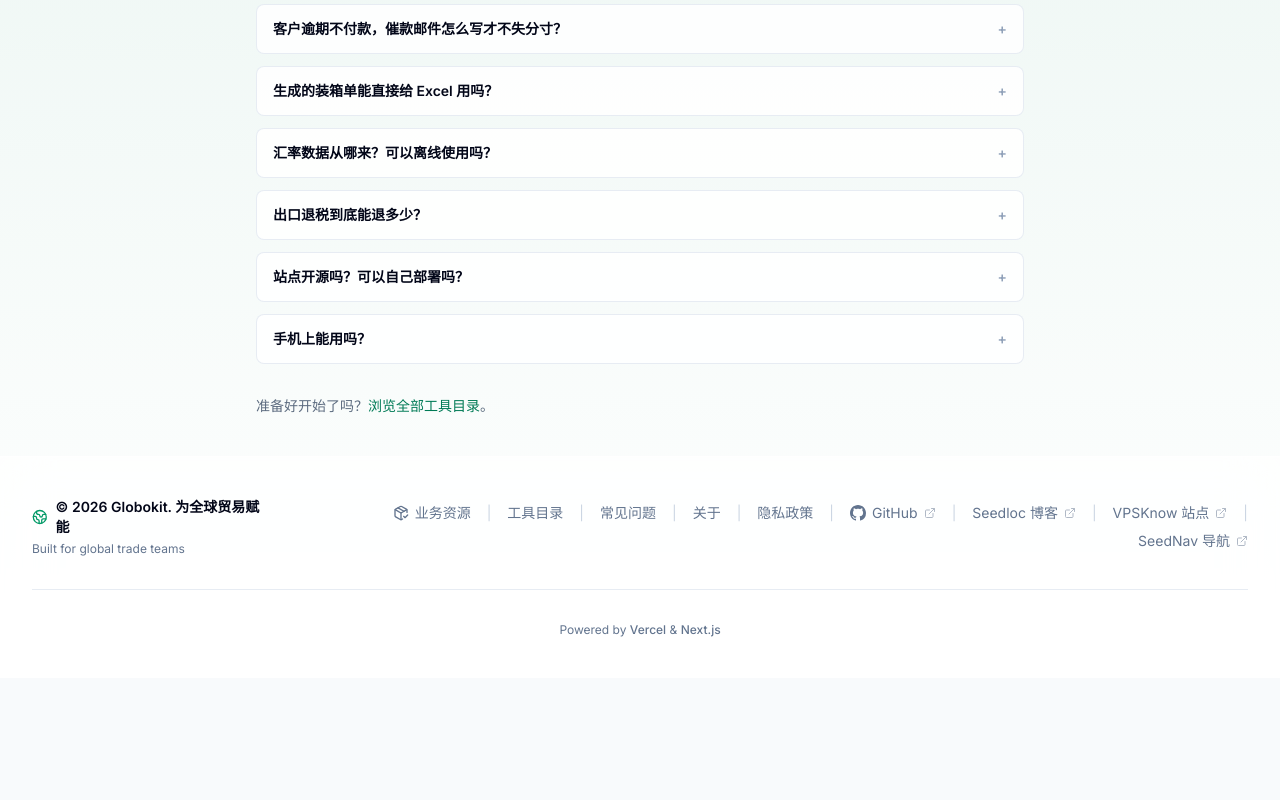
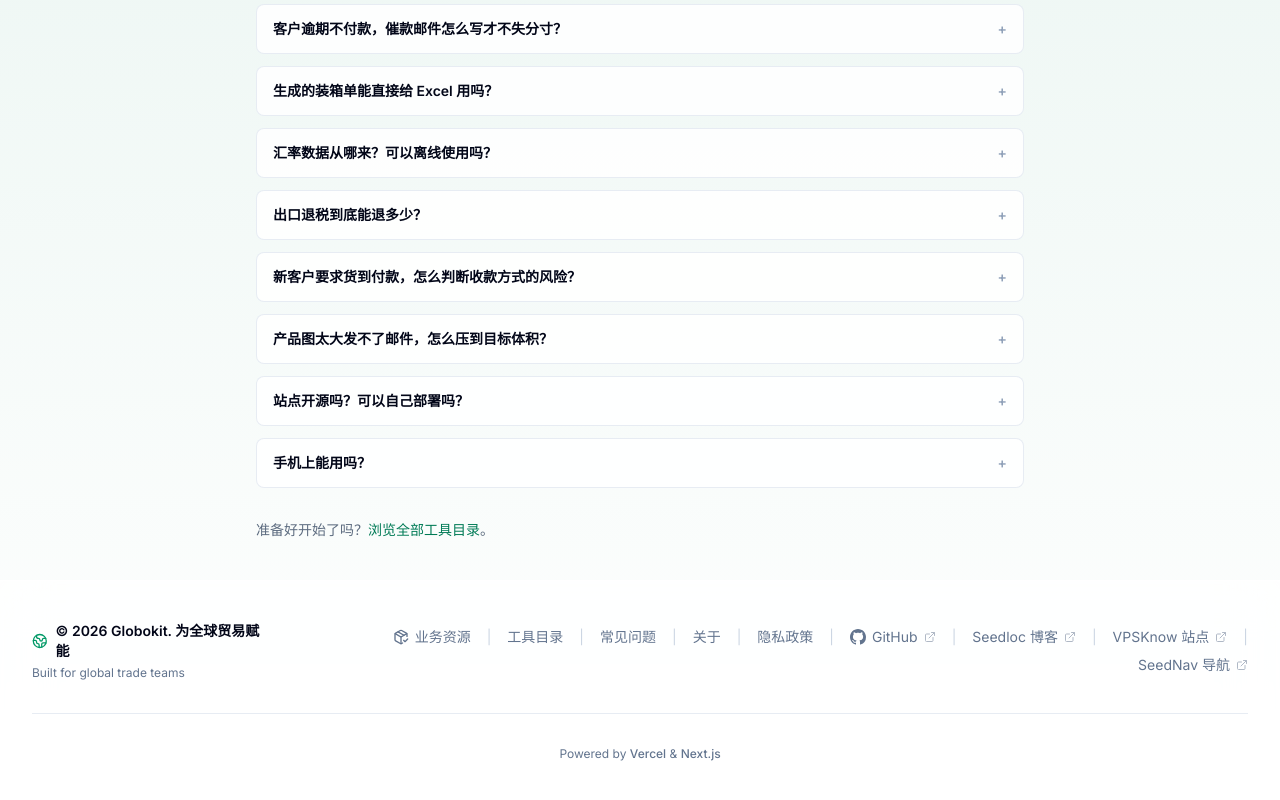
Before and after one commit to everett7623/Globokit, a Next.js app: page /faq in a window 1280 px wide. Shown: the part 707-1507 px from the top of the page. Before the commit the page ends 1385 px from the top, so only its background shows below. Built offline with nearby package versions, Linux system fonts and the light colour scheme.

Commit message:
站内曝光收尾：收款风险速查与图片压缩接入 FAQ 深链与首页业务流分组

```diff
--- a/app/faq/page.tsx
+++ b/app/faq/page.tsx
@@ -75,6 +75,18 @@ const FAQS: Array<{ question: string; answer: string; href?: string; hrefLabel?:
     hrefLabel: '打开退税计算器',
   },
   {
+    question: '新客户要求货到付款，怎么判断收款方式的风险？',
+    answer: '收款方式风险速查把 T/T、信用证、D/P、D/A、O/A 等方式按风险等级与适用场景做了对比，并给出防坑要点。经验顺序：新客户优先前 T/T 或即期信用证；D/A 与 O/A 属于赊销，务必投保出口信用保险。',
+    href: '/tools/payment-risk-guide',
+    hrefLabel: '打开收款风险速查',
+  },
+  {
+    question: '产品图太大发不了邮件，怎么压到目标体积？',
+    answer: '产品图片压缩工具在浏览器本地批量压缩（最多 20 张），可设最大边长、质量与输出格式（JPEG/WebP/PNG），处理完直接下载，图片不会上传到任何服务器。',
+    href: '/tools/image-compressor',
+    hrefLabel: '打开图片压缩工具',
+  },
+  {
     question: '站点开源吗？可以自己部署吗？',
     answer: '开源，GPL-3.0 协议，基于 Next.js 构建，README 提供一键部署到 Vercel 的按钮。发现计算错误或想提需求，欢迎在 GitHub Issues 反馈。',
     href: '/about',
--- a/components/home/home-data.ts
+++ b/components/home/home-data.ts
@@ -154,9 +154,9 @@ export const WORKFLOW_GROUPS: Array<{
   icon: ComponentType<{ className?: string }>
   accent: string
 }> = [
-  { title: '客户报价', caption: '标准化采购成本，核算阶梯单价、保本销量、付款条件、汇率和成交利润', toolIds: ['supplier-quote-comparison', 'tiered-quote-calculator', 'order-break-even-calculator', 'quote-calculator', 'payment-terms-calculator', 'fx-sensitivity-calculator', 'unit-converter', 'container-load-calculator', 'export-tax-rebate-calculator'], icon: CircleDollarSign, accent: 'from-emerald-500 to-cyan-500' },
+  { title: '客户报价', caption: '标准化采购成本，核算阶梯单价、保本销量、付款条件、汇率和成交利润', toolIds: ['supplier-quote-comparison', 'tiered-quote-calculator', 'order-break-even-calculator', 'quote-calculator', 'payment-terms-calculator', 'payment-risk-guide', 'fx-sensitivity-calculator', 'unit-converter', 'container-load-calculator', 'export-tax-rebate-calculator'], icon: CircleDollarSign, accent: 'from-emerald-500 to-cyan-500' },
   { title: '货代询价', caption: '确认计费重、渠道总价与费用责任', toolIds: ['express-channel-comparison', 'air-freight-calculator', 'ocean-freight-calculator', 'freight-charge-audit'], icon: Plane, accent: 'from-lime-500 to-emerald-500' },
-  { title: '出货执行', caption: '核对包装、装柜、码托、报关、异常费用和交付日期', toolIds: ['packaging-plan-comparison', 'container-load-calculator', 'pallet-load-calculator', 'customs-cost-calculator', 'demurrage-detention-calculator', 'delivery-date-calculator'], icon: Container, accent: 'from-cyan-500 to-sky-500' },
+  { title: '出货执行', caption: '核对包装、装柜、码托、报关、异常费用和交付日期', toolIds: ['packaging-plan-comparison', 'container-load-calculator', 'pallet-load-calculator', 'customs-cost-calculator', 'demurrage-detention-calculator', 'delivery-date-calculator', 'image-compressor'], icon: Container, accent: 'from-cyan-500 to-sky-500' },
   { title: '市场跟进', caption: '确认国家资料、工作时间、假日与条款', toolIds: ['global-country-info', 'world-time', 'holiday-query', 'incoterms'], icon: Globe, accent: 'from-amber-500 to-orange-500' },
 ]
 
```
